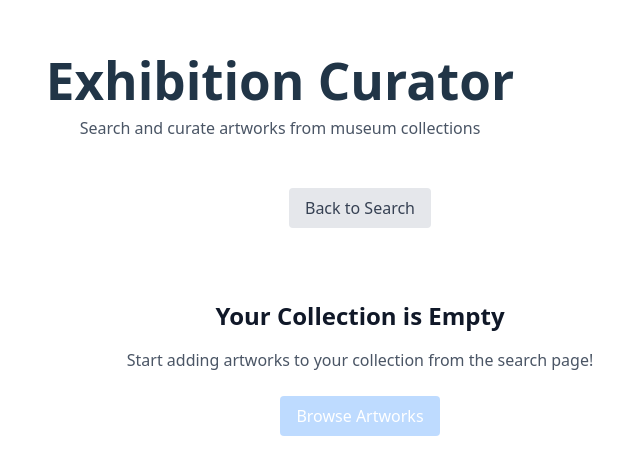
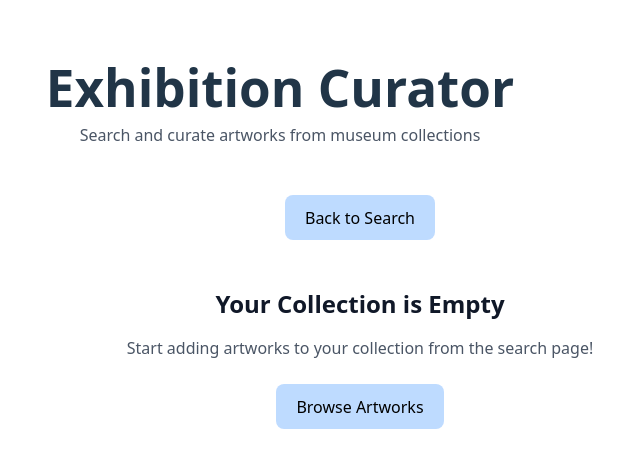
Before and after one commit to Keplin1/exhibition-project-skeleton, a React (Vite) app: page /collection in a window 1280 px wide. Shown: the part 124-598 px from the top of the page, without its empty margins (280-920 px from the left). Built offline with nearby package versions, Linux system fonts and the light colour scheme.

Commit message:
Updated the styling of the collection page buttons to match the landing page

```diff
--- a/src/CollectionPage.jsx
+++ b/src/CollectionPage.jsx
@@ -12,28 +12,28 @@ const CollectionPage = () => {
     if (collection.length === 0) {
         return (
             <div className="max-w-4xl mx-auto p-4">
-                <Link
-                    to="/"
-                    className="inline-block mb-6 px-4 py-2 bg-gray-200 text-gray-700 rounded hover:bg-gray-300"
+                <button
+                    onClick={() => navigate('/')}
+                    className="px-6 py-4 bg-blue-200 text-black rounded"
                     aria-label="Go back to search page"
                     title="Return to search page"
                 >
                     Back to Search
-                </Link>
+                </button>
 
                 <div className="text-center py-12" role="status">
                     <h2 className="text-2xl font-bold text-gray-900 mb-4">Your Collection is Empty</h2>
                     <p className="text-gray-600 mb-6">
                         Start adding artworks to your collection from the search page!
                     </p>
-                    <Link
-                        to="/"
-                        className="inline-block px-4 py-2 bg-blue-200 text-white rounded hover:bg-blue-700"
+                    <button
+                        onClick={() => navigate('/')}
+                        className="px-6 py-4 bg-blue-200 text-black rounded"
                         aria-label="Browse artworks to add to your collection"
                         title="Browse artworks to add to your collection"
                     >
                         Browse Artworks
-                    </Link>
+                    </button>
                 </div>
             </div>
         );
@@ -41,13 +41,14 @@ const CollectionPage = () => {
 
     return (
         <div className="max-w-4xl mx-auto p-4">
-            <Link
-                to="/"
-                className="inline-block mb-6 px-4 py-2 bg-gray-200 text-gray-700 rounded hover:bg-gray-300"
+            <button
+                onClick={() => navigate('/')}
+                className="mb-6 px-6 py-4 bg-blue-200 text-black rounded"
                 aria-label="Go back to search page"
+                title="Return to search page"
             >
                 Back to Search
-            </Link>
+            </button>
 
             <h2 className="text-2xl font-bold text-gray-900 mb-6">
                 My Collection ({collection.length} {collection.length === 1 ? 'artwork' : 'artworks'})
```
